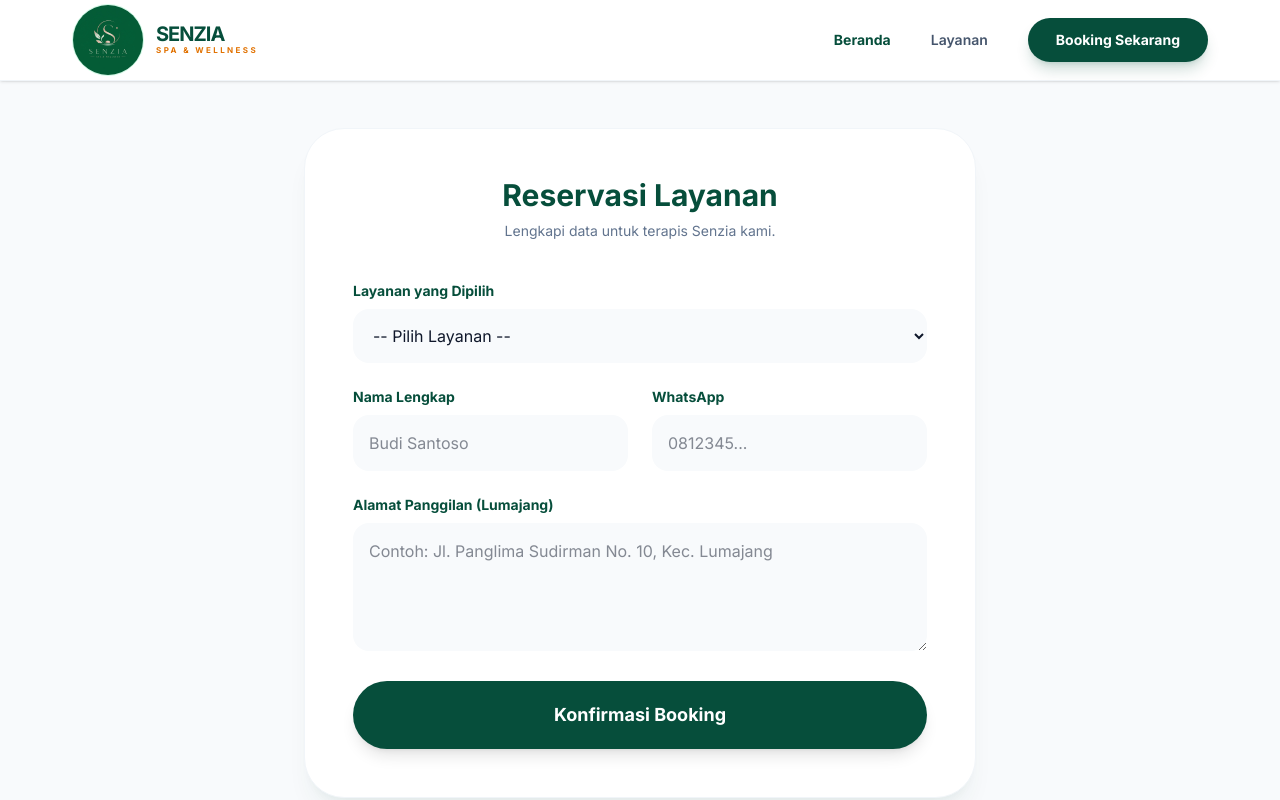
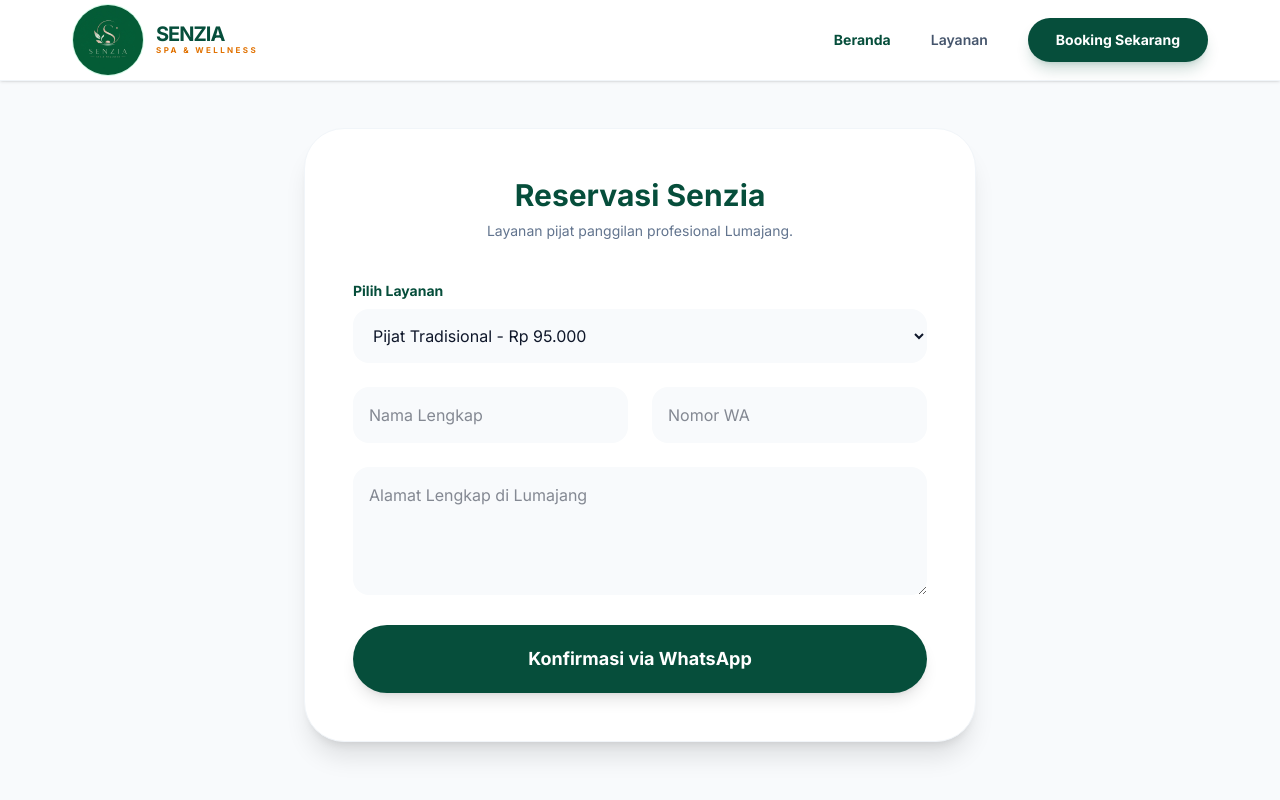
Before and after one commit to Dikk66/SPA-LMJ, a Next.js app in the folder frontend/: page /booking in a window 1280 px wide. Shown: the top 800 px of the page. Built offline with nearby package versions, Linux system fonts and the light colour scheme; a web font is replaced by a local one.

Commit message:
Final attempt: Simplified booking for successful build

```diff
--- a/frontend/src/app/booking/page.tsx
+++ b/frontend/src/app/booking/page.tsx
@@ -1,29 +1,22 @@
 "use client";
 
-import { useSearchParams } from 'next/navigation';
 import Navbar from '@/components/layout/Navbar';
 import { Suspense } from 'react';
 
-// Baris sakti ini memaksa Next.js untuk tidak melakukan prerender statis
+// Paksa agar tidak ada prerendering sama sekali
 export const dynamic = 'force-dynamic';
+export const fetchCache = 'force-no-store';
 
-function BookingFormInner() {
-  const searchParams = useSearchParams();
-  const selectedService = searchParams.get('service') || '';
-
+function BookingForm() {
   return (
-    <div className="max-w-2xl mx-auto bg-white rounded-[40px] p-8 md:p-12 shadow-xl shadow-emerald-900/5 border border-slate-100">
-      <h2 className="text-3xl font-serif font-bold text-emerald-900 mb-2 text-center">Reservasi Layanan</h2>
-      <p className="text-slate-500 text-center mb-10 text-sm">Lengkapi data untuk terapis Senzia kami.</p>
+    <div className="max-w-2xl mx-auto bg-white rounded-[40px] p-8 md:p-12 shadow-xl border border-slate-100">
+      <h2 className="text-3xl font-serif font-bold text-emerald-900 mb-2 text-center">Reservasi Senzia</h2>
+      <p className="text-slate-500 text-center mb-10 text-sm">Layanan pijat panggilan profesional Lumajang.</p>
 
       <form className="space-y-6">
         <div>
-          <label className="block text-sm font-bold text-emerald-900 mb-2">Layanan yang Dipilih</label>
-          <select
-            defaultValue={selectedService}
-            className="w-full bg-slate-50 border-none rounded-2xl px-4 py-4 focus:ring-2 focus:ring-emerald-500 outline-none"
-          >
-            <option value="">-- Pilih Layanan --</option>
+          <label className="block text-sm font-bold text-emerald-900 mb-2">Pilih Layanan</label>
+          <select className="w-full bg-slate-50 border-none rounded-2xl px-4 py-4 outline-none focus:ring-2 focus:ring-emerald-500">
             <option value="tradisional">Pijat Tradisional - Rp 95.000</option>
             <option value="refleksi">Refleksi Kaki - Rp 70.000</option>
             <option value="spa-lulur">Full Body Spa & Lulur - Rp 165.000</option>
@@ -34,23 +27,14 @@
         </div>
 
         <div className="grid md:grid-cols-2 gap-6">
-          <div>
-            <label className="block text-sm font-bold text-emerald-900 mb-2">Nama Lengkap</label>
-            <input type="text" placeholder="Budi Santoso" className="w-full bg-slate-50 border-none rounded-2xl px-4 py-4 focus:ring-2 focus:ring-emerald-500 outline-none" />
-          </div>
-          <div>
-            <label className="block text-sm font-bold text-emerald-900 mb-2">WhatsApp</label>
-            <input type="tel" placeholder="0812345..." className="w-full bg-slate-50 border-none rounded-2xl px-4 py-4 focus:ring-2 focus:ring-emerald-500 outline-none" />
-          </div>
+          <input type="text" placeholder="Nama Lengkap" className="w-full bg-slate-50 border-none rounded-2xl px-4 py-4" />
+          <input type="tel" placeholder="Nomor WA" className="w-full bg-slate-50 border-none rounded-2xl px-4 py-4" />
         </div>
 
-        <div>
-          <label className="block text-sm font-bold text-emerald-900 mb-2">Alamat Panggilan (Lumajang)</label>
-          <textarea placeholder="Contoh: Jl. Panglima Sudirman No. 10, Kec. Lumajang" className="w-full bg-slate-50 border-none rounded-2xl px-4 py-4 h-32 focus:ring-2 focus:ring-emerald-500 outline-none"></textarea>
-        </div>
+        <textarea placeholder="Alamat Lengkap di Lumajang" className="w-full bg-slate-50 border-none rounded-2xl px-4 py-4 h-32"></textarea>
 
-        <button type="submit" className="w-full bg-emerald-900 text-white py-5 rounded-full font-bold text-lg hover:bg-emerald-800 shadow-lg active:scale-95 transition-all">
-          Konfirmasi Booking
+        <button type="button" className="w-full bg-emerald-900 text-white py-5 rounded-full font-bold text-lg shadow-lg hover:bg-emerald-800 transition-all">
+          Konfirmasi via WhatsApp
         </button>
       </form>
     </div>
@@ -62,13 +46,8 @@
     <main className="min-h-screen bg-slate-50">
       <Navbar />
       <div className="pt-32 pb-20 px-6">
-        <Suspense fallback={
-          <div className="flex flex-col items-center justify-center py-20 text-emerald-900">
-             <div className="animate-spin rounded-full h-12 w-12 border-b-2 border-emerald-900"></div>
-             <p className="mt-4 font-bold">Menyiapkan Form...</p>
-          </div>
-        }>
-          <BookingFormInner />
+        <Suspense fallback={<div className="text-center py-20 font-bold">Memuat...</div>}>
+          <BookingForm />
         </Suspense>
       </div>
     </main>
```
